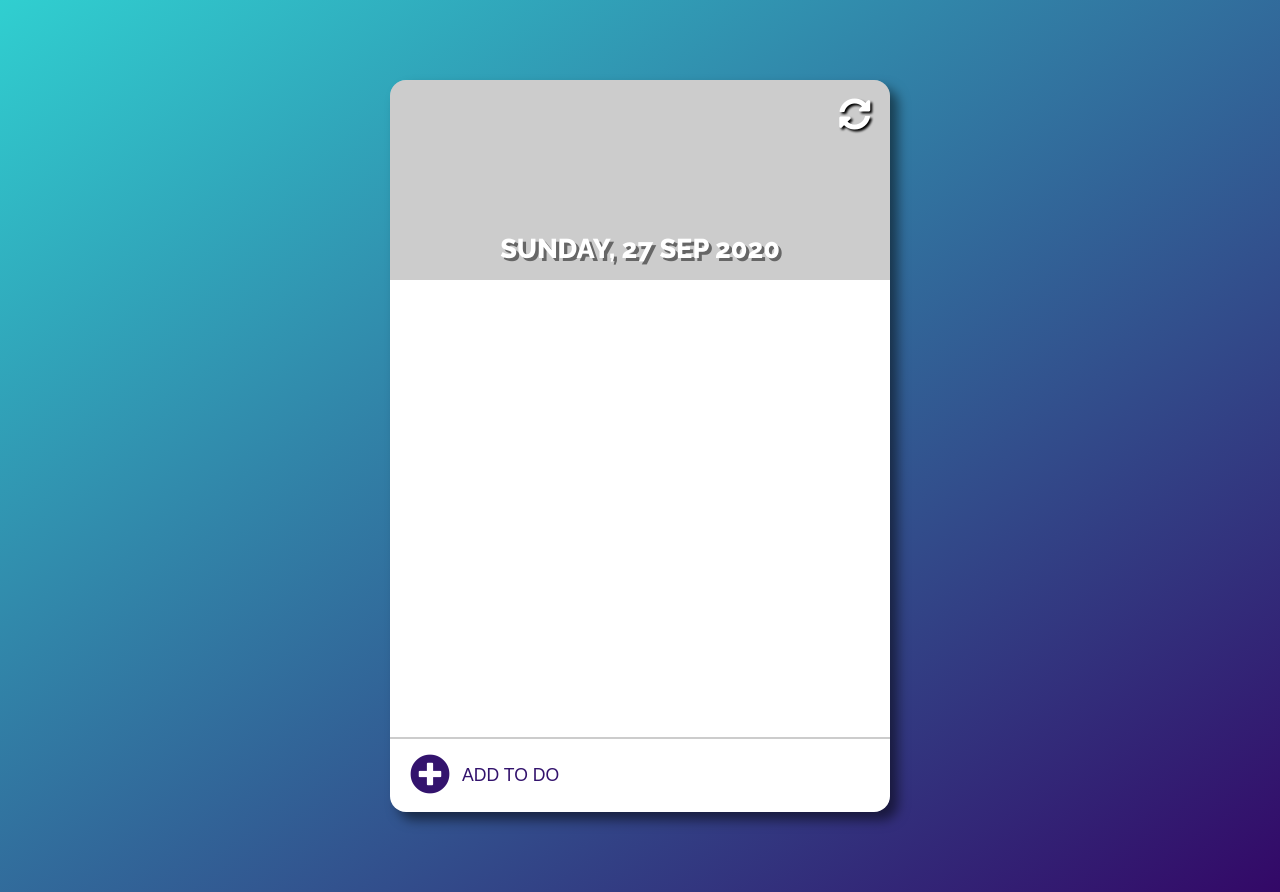
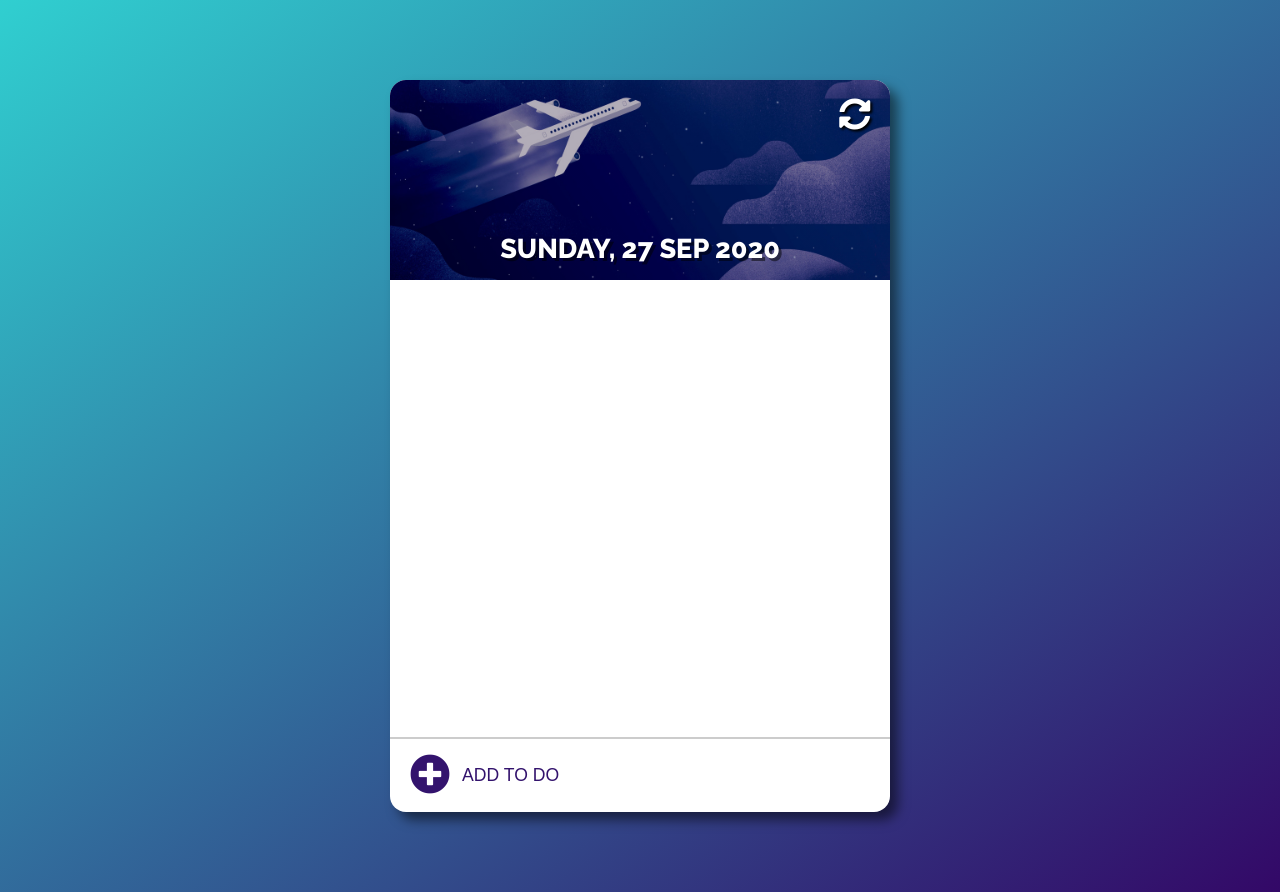
Before and after one commit to TibiBejan/Project-1_To_Do_List, a plain HTML site: page index.html in a window 1280 px wide. Drawn offline with Linux system fonts and the light colour scheme; the site is published under a folder, as on GitHub Pages, so addresses that start at the root find nothing.

Commit message:
Image URL

```diff
--- a/style.css
+++ b/style.css
@@ -51,7 +51,7 @@ button {
 .todo-header {
 	height: 200px;
 	border-radius: 1rem 1rem 0 0;
-	background-image: linear-gradient(rgba(0, 0, 0, 0.2), rgba(0, 0, 0, 0.2)), url('/images/material.jpg');
+	background-image: linear-gradient(rgba(0, 0, 0, 0.2), rgba(0, 0, 0, 0.2)), url('./images/material.jpg');
 	background-size: cover;
 	background-position: center;
 	display: flex;
```
